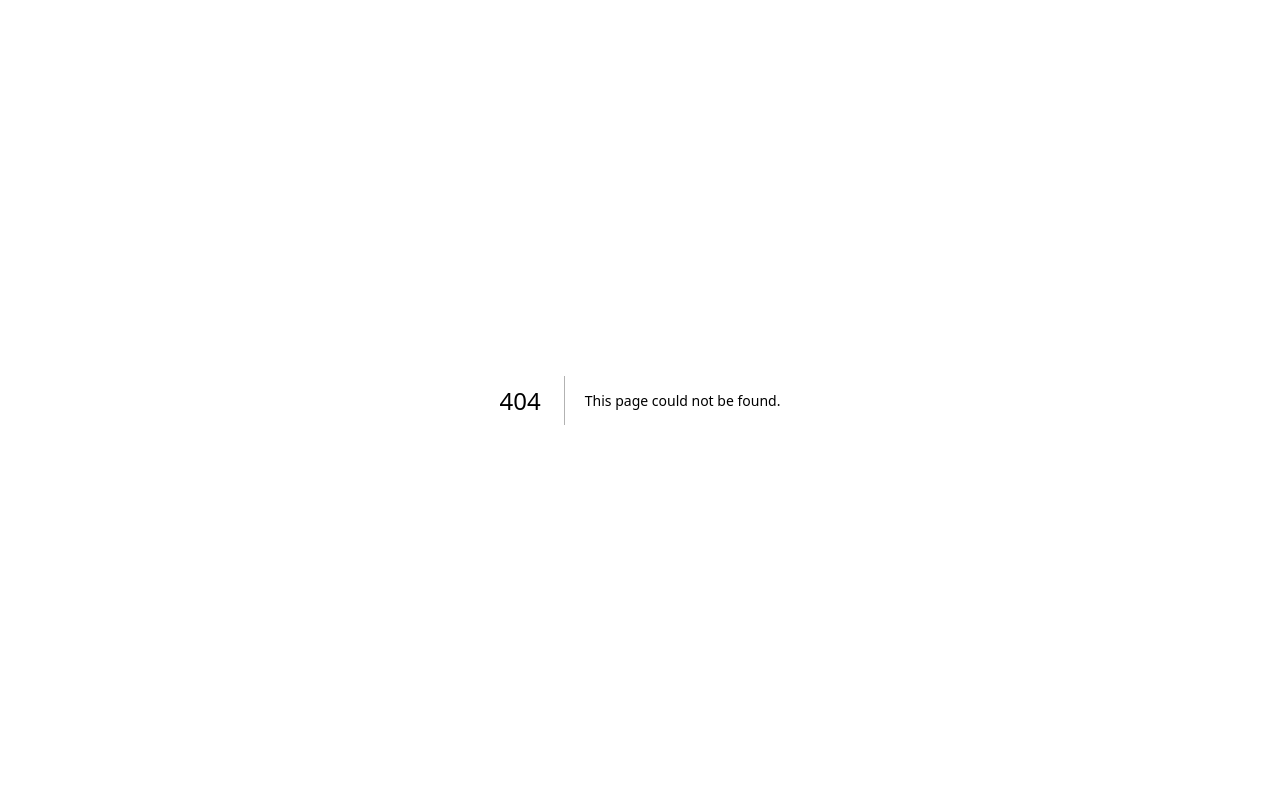
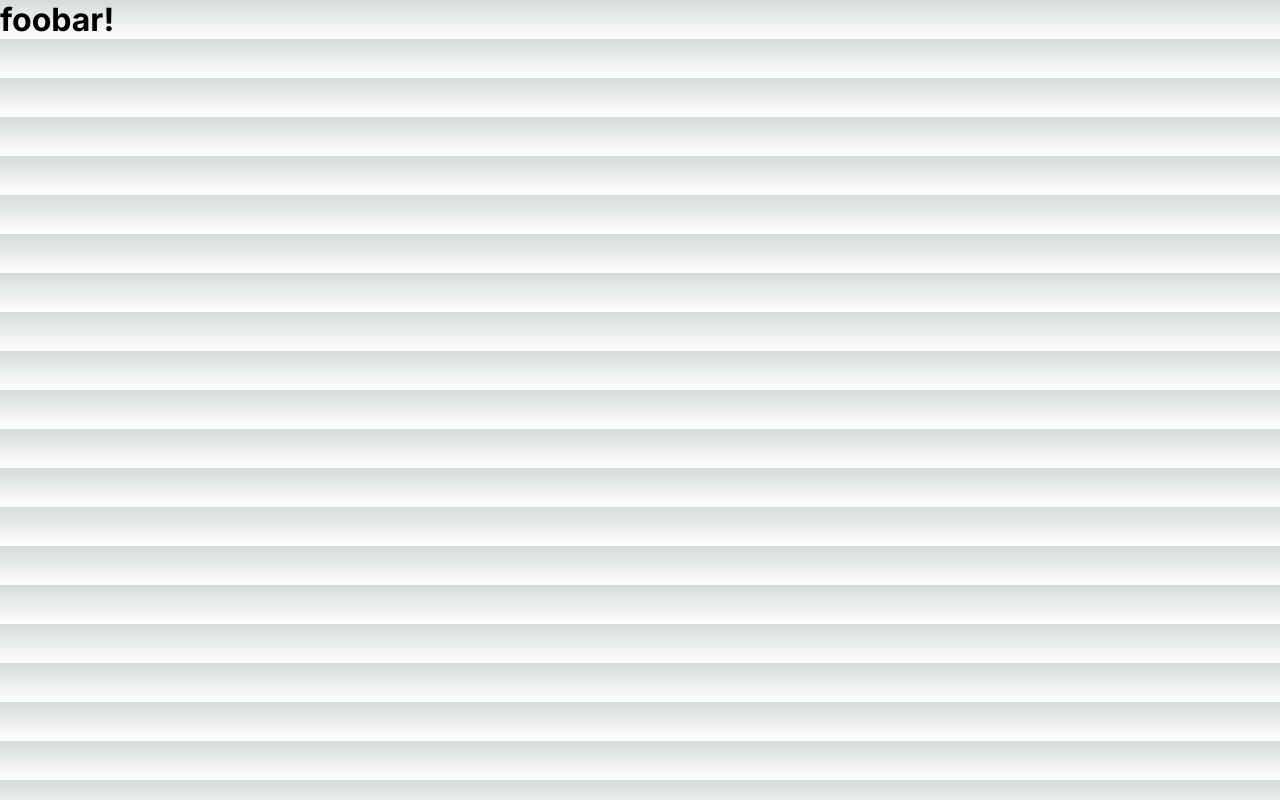
Before and after one commit to josh-stillman/code-along, a Next.js app: page /foobar in a window 1280 px wide. Before the commit this address had no page. Built offline with nearby package versions, Linux system fonts and the light colour scheme.

Commit message:
add first route

```diff
--- /dev/null
+++ b/src/app/foobar/page.tsx
@@ -0,0 +1,3 @@
+export default function Foobar() {
+  return <h1>foobar!</h1>;
+}
```
